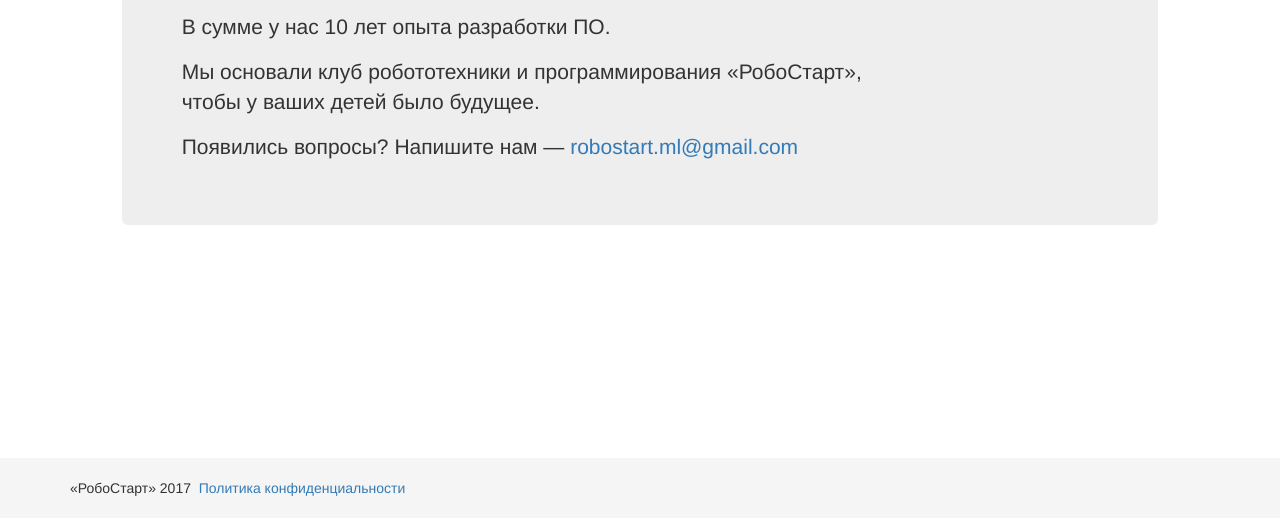
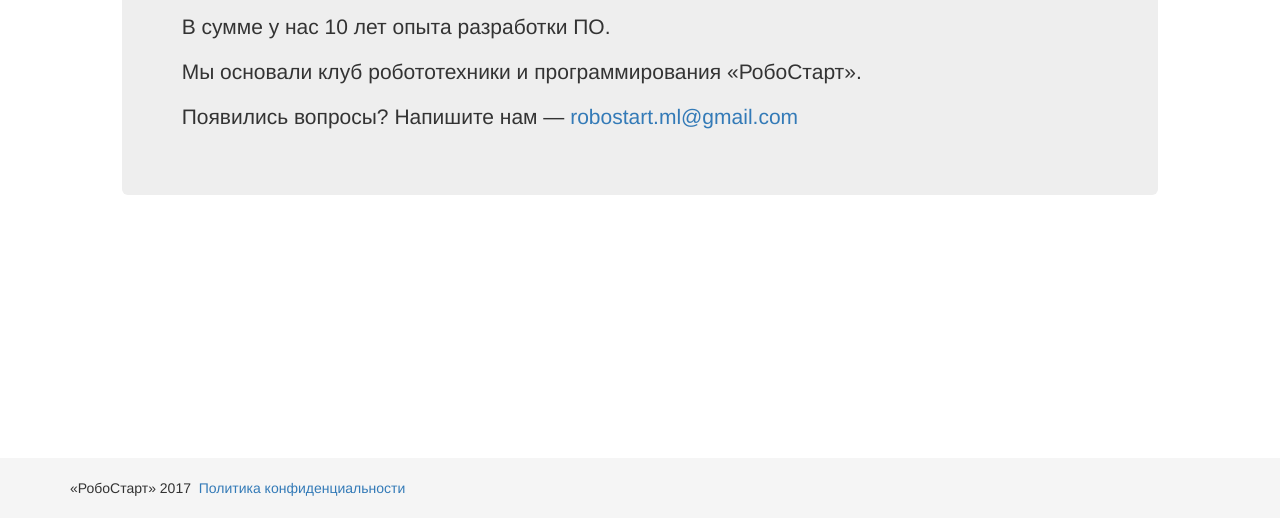
Before and after one commit to dibikhin/robo-start, a plain HTML site: page about.html in a window 1280 px wide. Shown: the part 282-800 px from the top of the page. Drawn offline with nearby package versions, Linux system fonts and the light colour scheme.

Commit message:
Update about.html

```diff
--- a/about.html
+++ b/about.html
@@ -59,8 +59,7 @@
                             В сумме у нас 10 лет опыта разработки ПО.
                         </p>
                         <p>
-                            Мы основали клуб робототехники и программирования &#xab;РобоСтарт&#xbb;,<br>
-                            чтобы у ваших детей было будущее.
+                            Мы основали клуб робототехники и программирования &#xab;РобоСтарт&#xbb;.
                         </p>
                         <p>
                             Появились вопросы? Напишите нам &mdash;
```
